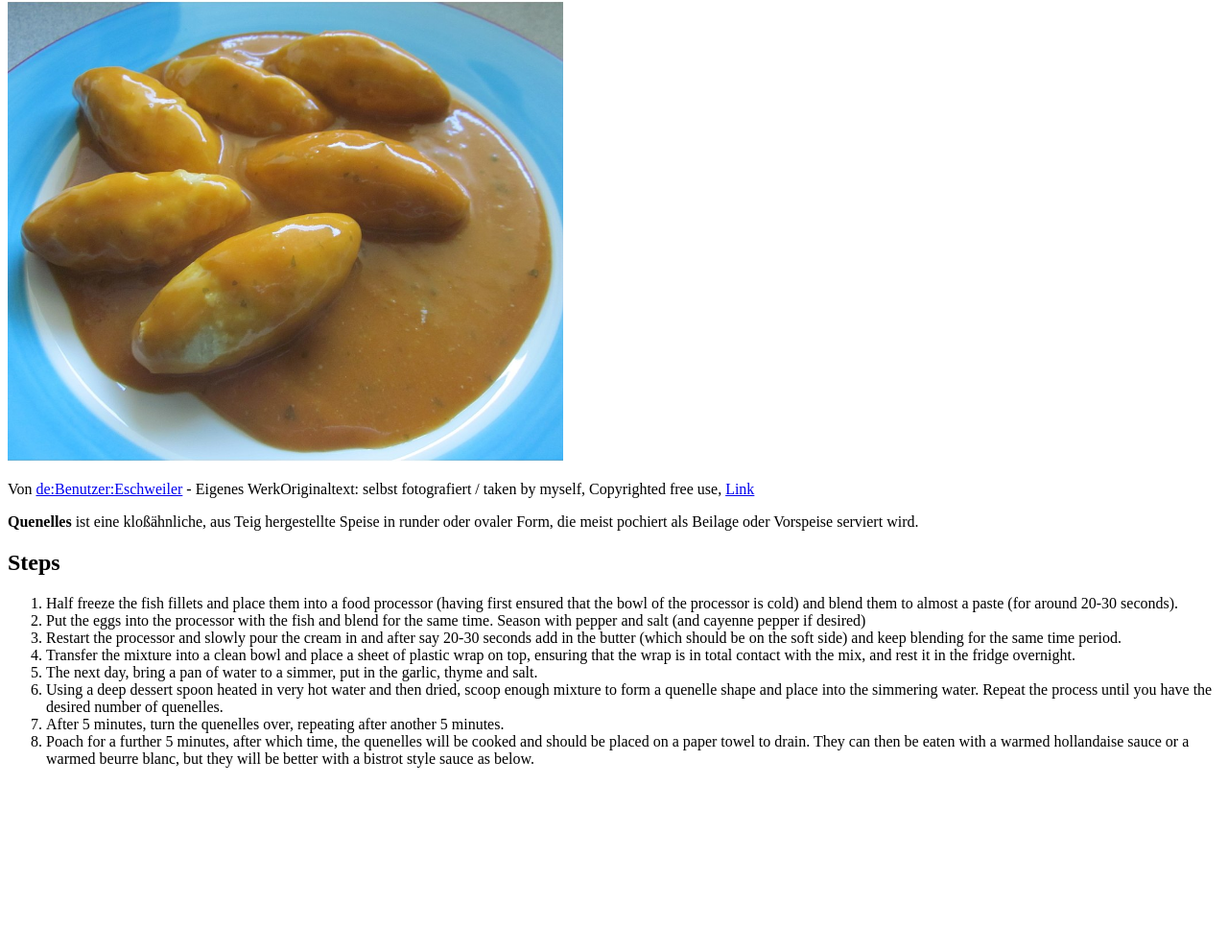
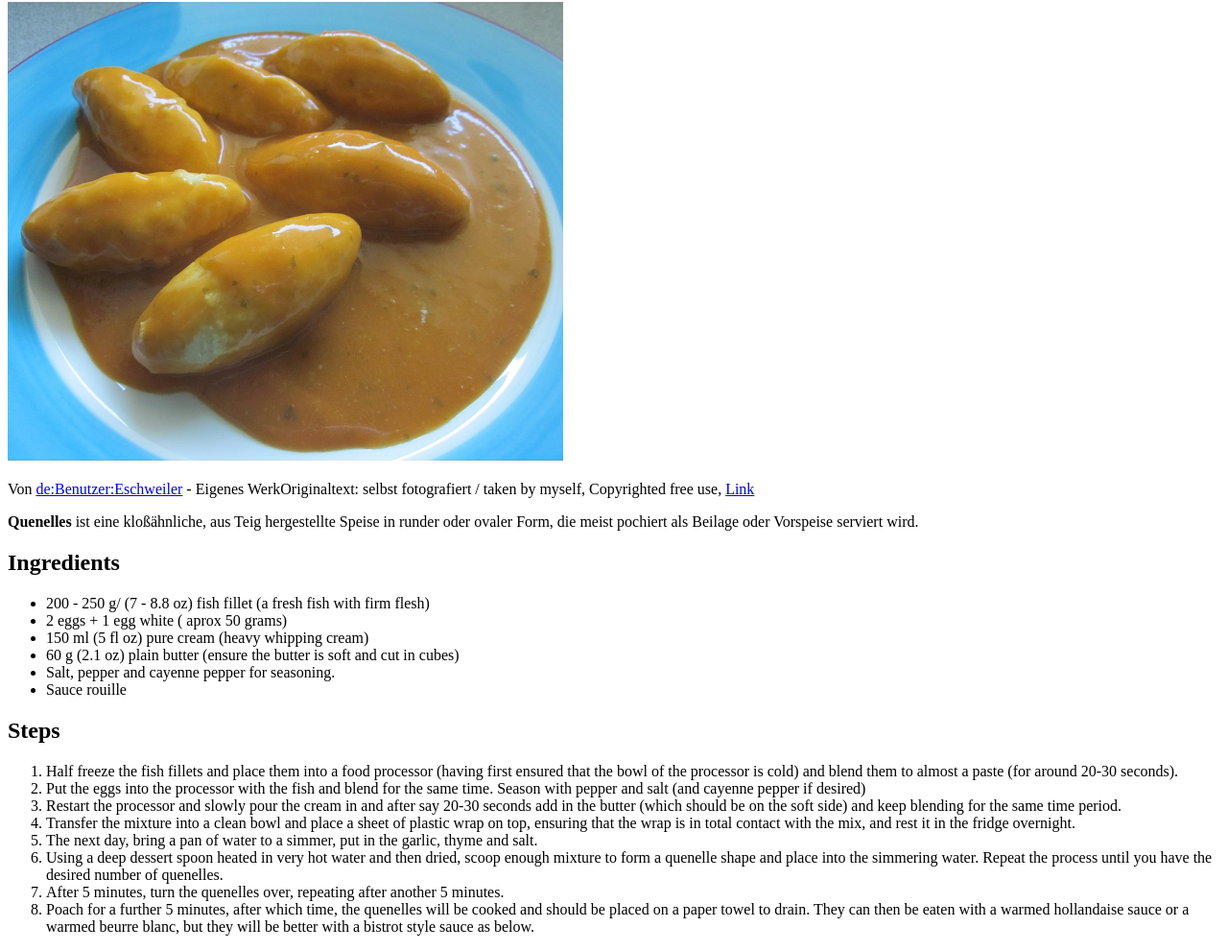
Before and after one commit to remzr/odin-recipes, a plain HTML site: page recipes/quenelle.html in a window 1280 px wide. Shown: the part 105-1096 px from the top of the page at 96% size. Before the commit the page ends 921 px from the top, so only its background shows below. Drawn offline with Linux system fonts and the light colour scheme.

Commit message:
Add ingredients list

```diff
--- a/recipes/quenelle.html
+++ b/recipes/quenelle.html
@@ -10,6 +10,16 @@
         <img src="../images/quenelles.jpeg"  alt="Quenelles with sauce" height="480" width="579">
         <p>Von <a href="https://de.wikipedia.org/wiki/Benutzer:Eschweiler" class="extiw" title="de:Benutzer:Eschweiler">de:Benutzer:Eschweiler</a> - <span class="int-own-work" lang="de">Eigenes Werk</span><span lang="de" dir="ltr">Originaltext</span>: selbst fotografiert / taken by myself, Copyrighted free use, <a href="https://commons.wikimedia.org/w/index.php?curid=42189480">Link</a></p>
         <p><strong>Quenelles</strong> ist eine kloßähnliche, aus Teig hergestellte Speise in runder oder ovaler Form, die meist pochiert als Beilage oder Vorspeise serviert wird. </p>
+        <h2>Ingredients</h2>
+        <ul>
+            <li>200 - 250 g/ (7 - 8.8 oz) fish fillet (a fresh fish with firm flesh)</li>
+            <li>2 eggs + 1 egg white ( aprox 50 grams)</li>
+            <li>150 ml (5 fl oz) pure cream (heavy whipping cream)</li>
+            <li>60 g (2.1 oz) plain butter (ensure the butter is soft and cut in cubes)</li>
+            <li>Salt, pepper and cayenne pepper for seasoning.</li>
+            <li>Sauce rouille</li>
+        </ul>
+
         <h2>Steps</h2>
         <p>
             <ol>
```
